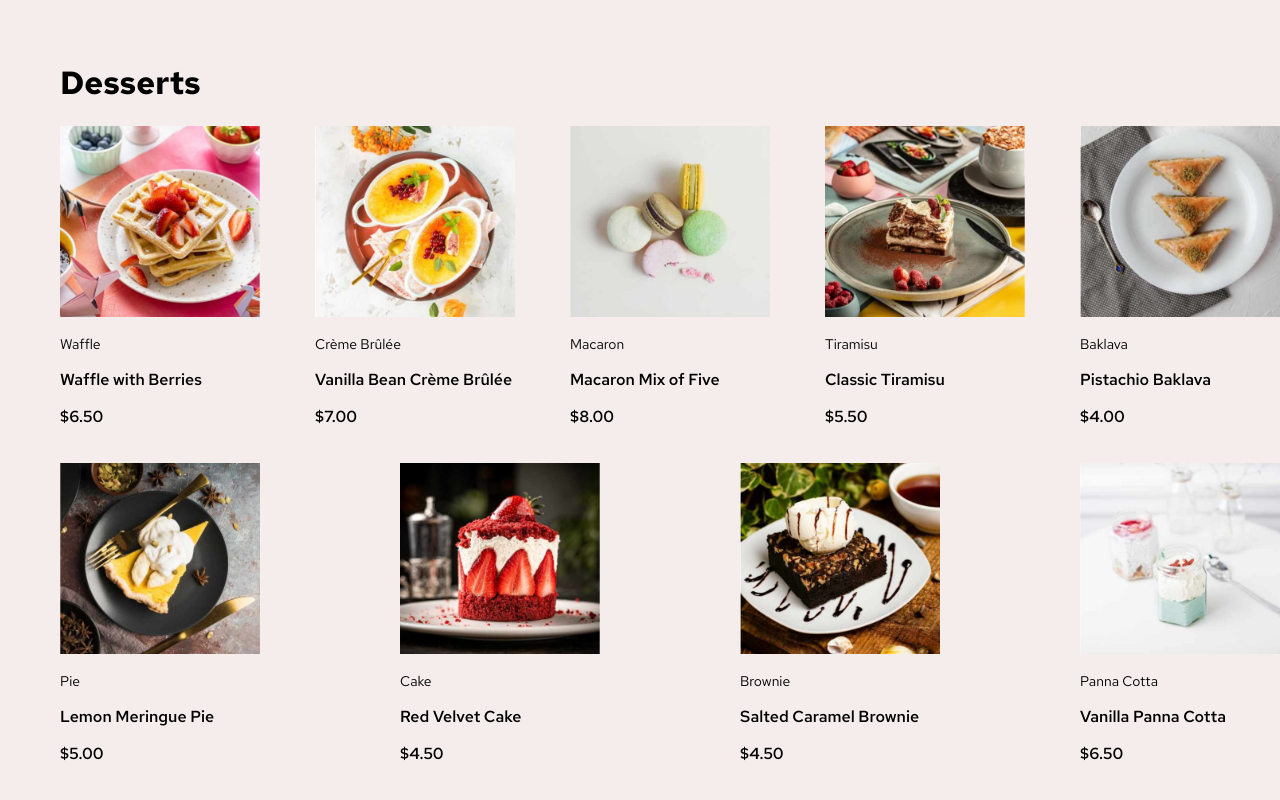
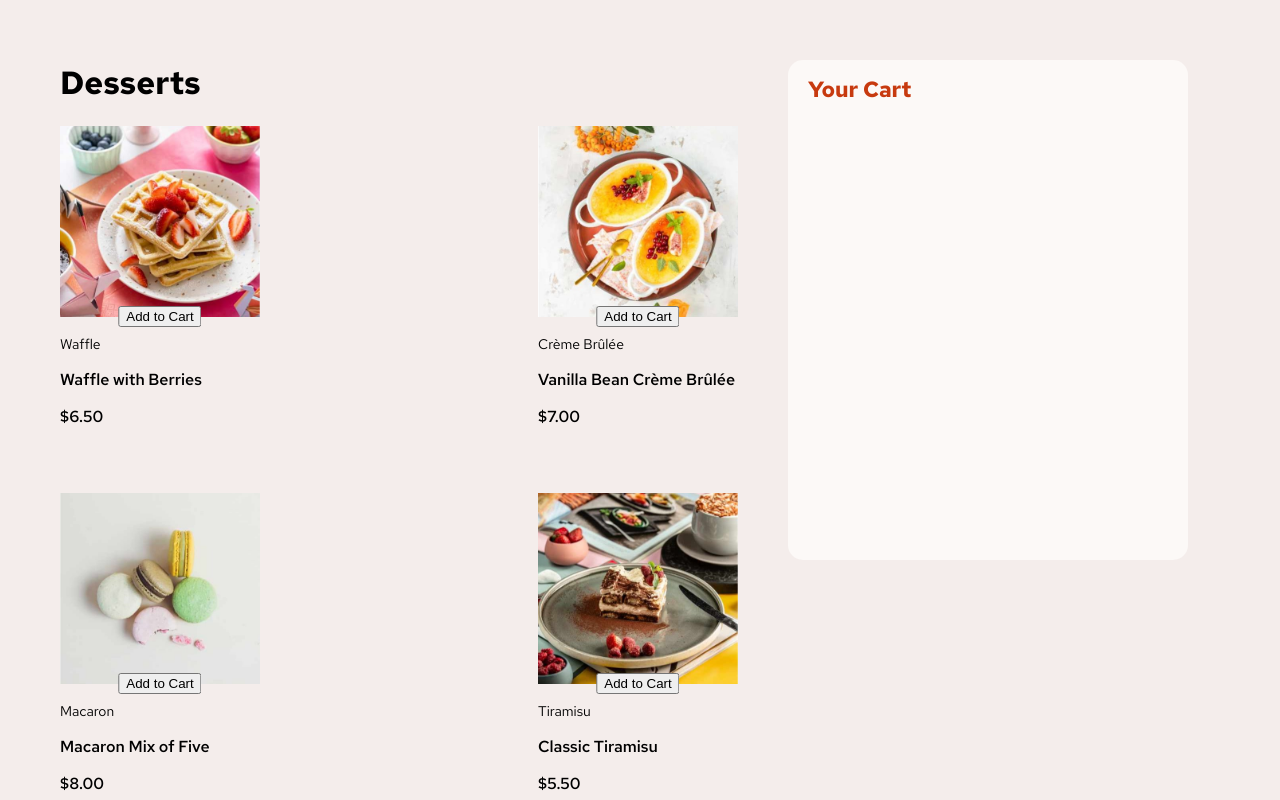
Before and after one commit to emilyproctorr/product_list_project, a React (Create React App) app in the folder react-app/: page / in a window 1280 px wide. Shown: the top 800 px of the page. Built offline with nearby package versions, Linux system fonts and the light colour scheme.

Commit message:
positioning, add to cart button, your cart card

```diff
--- a/react-app/package.json
+++ b/react-app/package.json
@@ -35,5 +35,8 @@
       "last 1 firefox version",
       "last 1 safari version"
     ]
+  },
+  "devDependencies": {
+    "@babel/plugin-proposal-private-property-in-object": "^7.21.11"
   }
 }
--- a/react-app/src/App.css
+++ b/react-app/src/App.css
@@ -1,7 +1,3 @@
-.App {
-  text-align: center;
-}
-
 .App-logo {
   height: 40vmin;
   pointer-events: none;
--- a/react-app/src/components/Home.css
+++ b/react-app/src/components/Home.css
@@ -9,13 +9,72 @@ body {
     background-color: hsl(13, 31%, 94%);
 }
 
-.Page-Title {
+/* item category label for each photo, part of text-container */
+.item_category {
+    font-size: 14px;
+    font-family: 'RedHatText';
+    font-weight: 400;
+}
+
+/* item name label for each photo, part of text-container */
+.item_name {
+    font-size: 16px;
+    font-family: 'RedHatText';
+    font-weight: 600;
+}
+
+/* item price label for each photo, part of text-container */
+.item_price {
+    font-size: 16px;
+    font-family: 'RedHatText';
+    font-weight: 600;
+}
+
+/* contains all text information under each photo */
+.text-container {
+    text-align: left;
+}
+
+/* wrapper container that holds all other containers on page */
+.outermost-wrapper-container {
+    display: flex;
+    flex-direction: row;
+}
+
+/* container that holds the page title and images with descriptions */
+.title-images-container {
+    display: flex;
+    flex-direction: column;
+    flex: 3;
+}
+
+/* describes info related to each food image */
+.food-image {
+    width: 200px;
+    height: auto;
+}
+
+/* container that holds each image with associated info */
+.image-grid-container {
+    display: flex;
+    flex-wrap: wrap;
+    justify-content: space-between;
+    gap: 20px;
+    padding-left: 60px;
+    flex: 3;
+    gap: 50px;
+
+}
+
+/* page title text */
+.page-title {
     font-family: 'RedHatText';
     font-weight: 700;
     color: black;
 }
 
-.Page-Title-Container {
+/* container that holds page title */
+.page-title-container {
     display: flex;
     flex-direction: row;
     justify-content: flex-start;
@@ -23,37 +82,40 @@ body {
     padding-top: 40px;
 }
 
-.Image-Grid img {
-    width: 200px;
-    height: auto;
+/* container that holds the your cart card */
+.your-cart-container {
+    flex: 2;
+    padding-left: 50px;
 }
 
-.Image-Grid {
-    display: flex;
-    flex-wrap: wrap;
-    justify-content: space-between;
-    gap: 20px;
-    padding-left: 60px;
+.your-cart-title {
+    font-family: 'RedHatText';
+    font-weight: 700;
+    padding-top: 15px;
+    padding-left: 20px;
+    font-size: 22px;
+    color: hsl(14, 86%, 42%);
+
 }
 
-.item_category {
-    font-size: 14px;
-    font-family: 'RedHatText';
-    font-weight: 400;
+.your-cart-card {
+    text-align: left;
+    width: 400px;
+    height: 500px;
+    background-color: hsl(20, 50%, 98%);
+    margin-top: 60px;
+    /* rounded corners */
+    border-radius: 15px;
 }
 
-.item_name {
-    font-size: 16px;
-    font-family: 'RedHatText';
-    font-weight: 600;
+
+.image-text-container {
+    position: relative;
 }
 
-.item_price {
-    font-size: 16px;
-    font-family: 'RedHatText';
-    font-weight: 600;
+.add-to-cart-button {
+    position: absolute;
+    left: 50%;
+    top: 180px;
+    transform: translateX(-50%);
 }
-
-.text-container {
-    text-align: left;
-}
--- a/react-app/src/components/Home.js
+++ b/react-app/src/components/Home.js
@@ -5,25 +5,39 @@ import data from '../data.json';
 function Home() {
     return (
       <div>
+        <div className="outermost-wrapper-container">
 
-        <div className="Page-Title-Container">
-          <h1 className='Page-Title'>Desserts</h1>
+          <div className="title-images-container">
+
+            <div className="page-title-container">
+              <h1 className='page-title'>Desserts</h1>
             </div>
 
-        <div className="Image-Grid">
+
+            <div className="image-grid-container">
                   {data.map((item, index) => (
-                    <div key={index}>
-                        <img src={item.image.desktop} alt={item.name} />
-                        <div className='text-container'>
+                      <div key={index} className="image-text-container">
+                          <img src={item.image.desktop} alt={item.name} className='food-image'/>
+                          <button className='add-to-cart-button'>Add to Cart</button>
+                          <div className='text_container'>
                             <p className='item_category'>{item.category}</p>
                             <p className='item_name'>{item.name}</p>
                             <p className='item_price'>${item.price.toFixed(2)}</p>
                           </div>
+
                       </div>
                   ))}
             </div>
 
+          </div>
 
+        <div className="your-cart-container">
+              <div className="your-cart-card">
+                <h1 className='your-cart-title'>Your Cart</h1>
+              </div>
+        </div>
+
+        </div>
       </div>
     );
   }
```
Also changed, not shown: 1 other file (tests, documents, lock files or other folders). Lines whose indentation alone changed are shown as unchanged.
